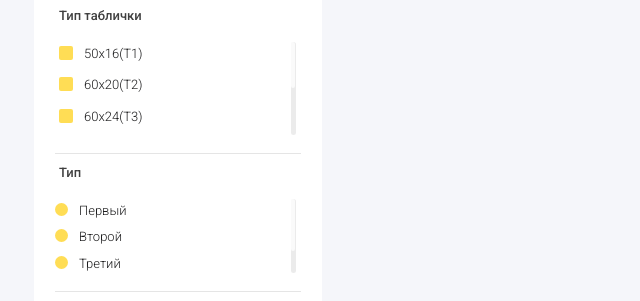
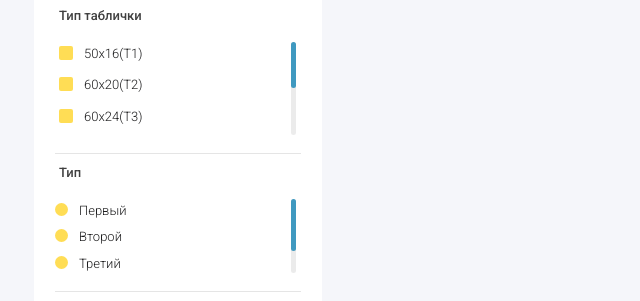
Before and after one commit to egor-eremin/reward__frontend, a plain HTML site: page catalog.html in a window 1280 px wide. Shown: the part 1395-1696 px from the top of the page, 0-640 px from the left. Drawn offline with Linux system fonts and the light colour scheme.

Commit message:
edit custom scroll

```diff
--- a/app/main.css
+++ b/app/main.css
@@ -2213,3 +2213,10 @@ svg {
     width: 5px;
     background-color: #e5e5e5;
 }
+.mCSB_scrollTools .mCSB_dragger .mCSB_dragger_bar {
+    width: 5px;
+    background-color: #0078ab !important;
+}
+.mCSB_scrollTools .mCSB_dragger:hover .mCSB_dragger_bar {
+    background-color: #0078ab !important;
+}
```
